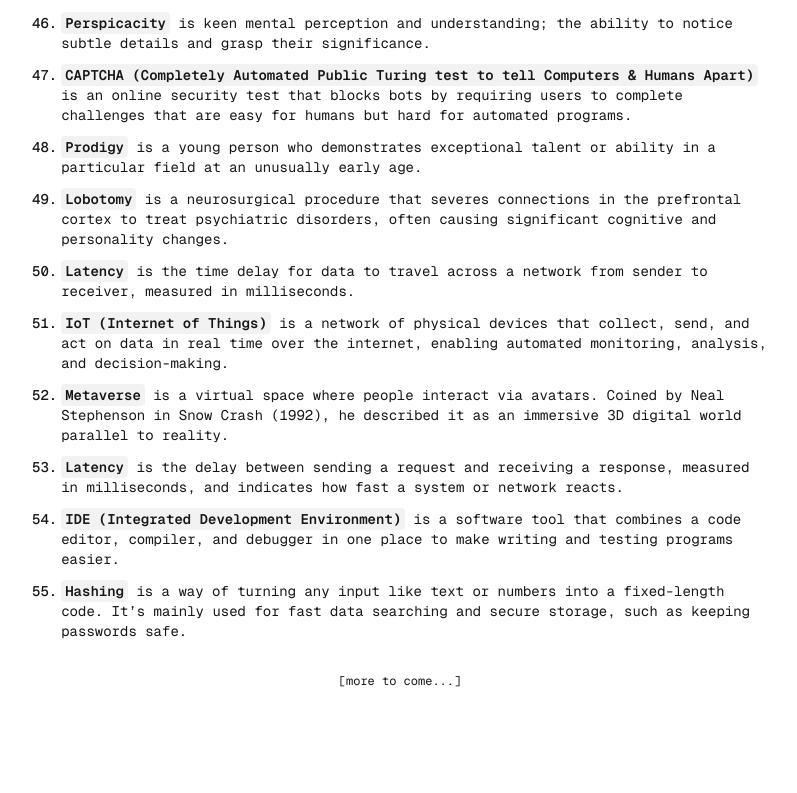
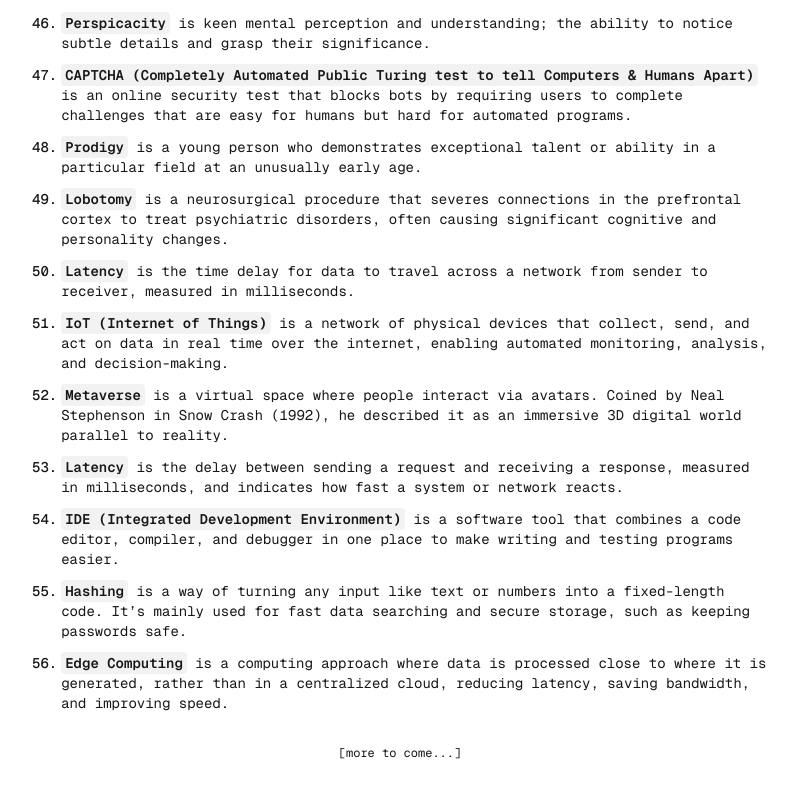
Before and after one commit to BrahimBoussada/mind-log, a Next.js app: page / in a window 1280 px wide. Shown: the part 2730-3523 px from the top of the page, without its empty margins (240-1037 px from the left). Before the commit the page ends 3451 px from the top, so only its background shows below. Built offline with nearby package versions, Linux system fonts and the light colour scheme.

Commit message:
log: 15-09-2025

```diff
--- a/src/app/page.tsx
+++ b/src/app/page.tsx
@@ -519,6 +519,16 @@ export default function Home() {
             searching and secure storage, such as keeping passwords safe.
           </Text>
         </Note>
+
+        <Note>
+          <N>56. </N>
+          <Text>
+            <Key>Edge Computing</Key> is a computing approach where data is
+            processed close to where it is generated, rather than in a
+            centralized cloud, reducing latency, saving bandwidth, and improving
+            speed.
+          </Text>
+        </Note>
       </NoteWrapper>
 
       <span className="font-mono text-xs text-center my-8">
```
